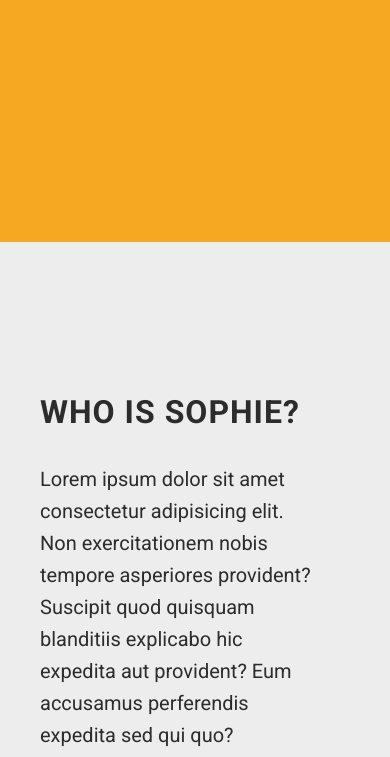
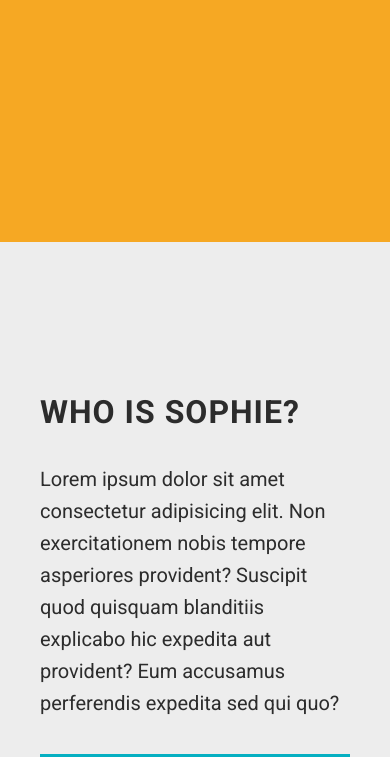
Before and after one commit to simpliweb/ItsAllAboutSophie, a plain HTML site: page index.html in a window 390 px wide. Shown: the part 343-1100 px from the top of the page. Drawn offline with Linux system fonts and the light colour scheme.

Commit message:
Final touches on media query

```diff
--- a/styles/sass/partials/_mediaQueries.scss
+++ b/styles/sass/partials/_mediaQueries.scss
@@ -103,6 +103,12 @@
     .description {
         .wrapper {
             margin: 0 auto;
+            width: 100%;
+
+            p {
+                padding: 0;
+                width: 100%;
+            }
         }
     } // END .description
 
```
Also changed, not shown: styles/style.css.
